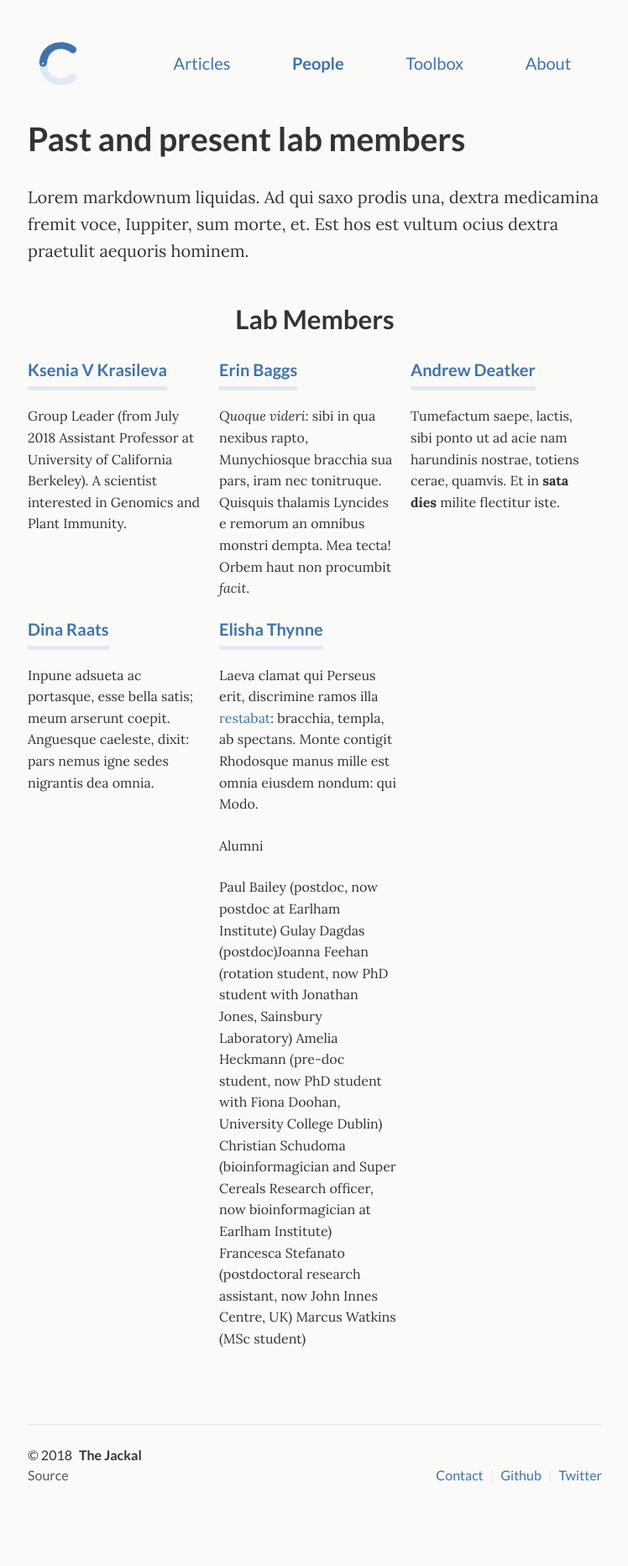
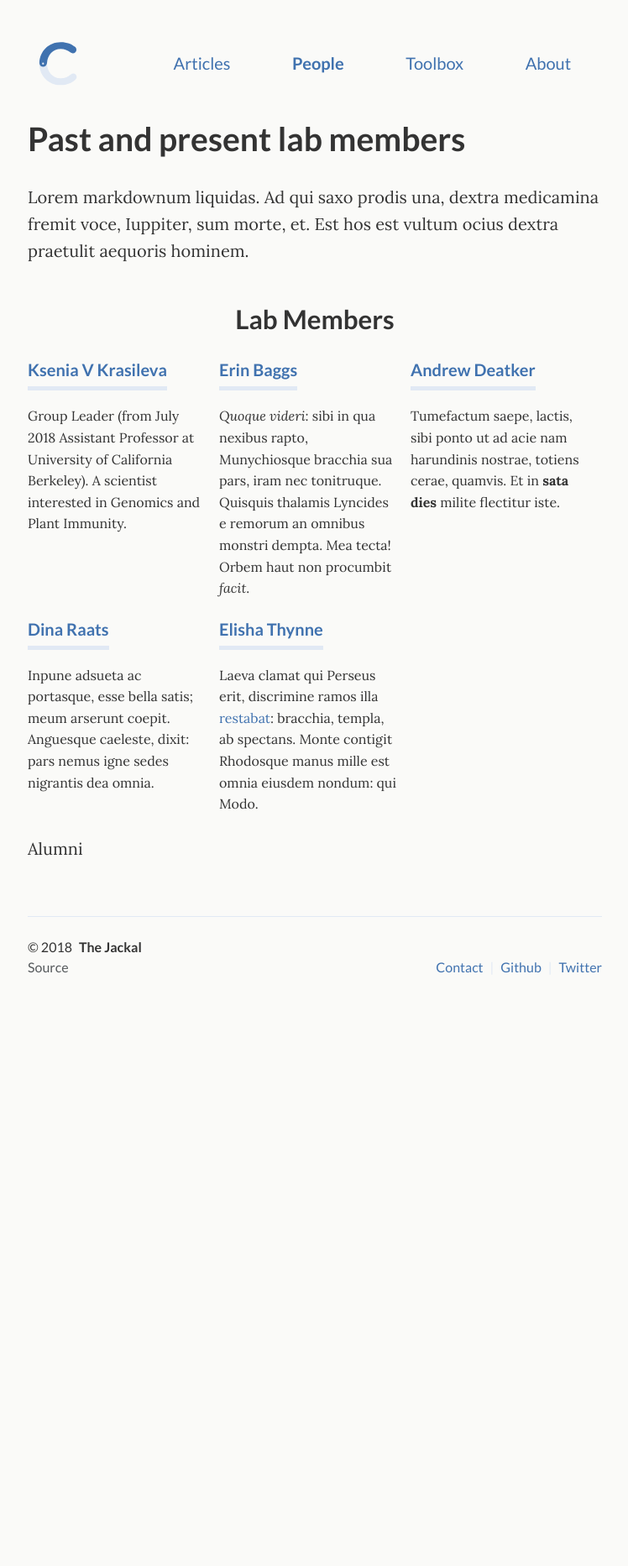
Before and after one commit to crimsonmonkey/crimsonmonkey.github.io, a Jekyll site: the page built from _pages/projects.html, in a window 1280 px wide. Shown: the whole page at 84% size, without its empty margins (265-1013 px from the left). Built offline with Jekyll 4.4.1, drawn with Linux system fonts in a browser that asks for light colours; after the commit the page ends 1260 px from its top, so only the background shows below that.

Commit message:
Update from Forestry.io - _pages/projects.html

```diff
--- a/_pages/projects.html
+++ b/_pages/projects.html
@@ -47,8 +47,9 @@ permalink: "/people/"
     <div class="unit one-third">
       <div class="project">
         <h4 class="project-title"><a href="sample-project/">Elisha Thynne</a></h4>
-        <p>Laeva clamat qui Perseus erit, discrimine ramos illa <a href="sample-project/">restabat</a>: bracchia, templa, ab spectans. Monte contigit Rhodosque manus mille est omnia eiusdem nondum: qui Modo.</p><p>Alumni</p><p>Paul Bailey (postdoc, now postdoc at Earlham Institute) Gulay Dagdas (postdoc)Joanna Feehan (rotation student, now PhD student with Jonathan Jones, Sainsbury Laboratory) Amelia Heckmann (pre-doc student, now PhD student with Fiona Doohan, University College Dublin) Christian Schudoma (bioinformagician and Super Cereals Research officer, now bioinformagician at Earlham Institute) Francesca Stefanato (postdoctoral research assistant, now John Innes Centre, UK) Marcus Watkins (MSc student)<br></p>
-
+        <p>Laeva clamat qui Perseus erit, discrimine ramos illa <a href="sample-project/">restabat</a>: bracchia, templa, ab spectans. Monte contigit Rhodosque manus mille est omnia eiusdem nondum: qui Modo.</p>
       </div>
     </div>
   </div><!-- grid --></div>
+
+<p>Alumni</p>
```
